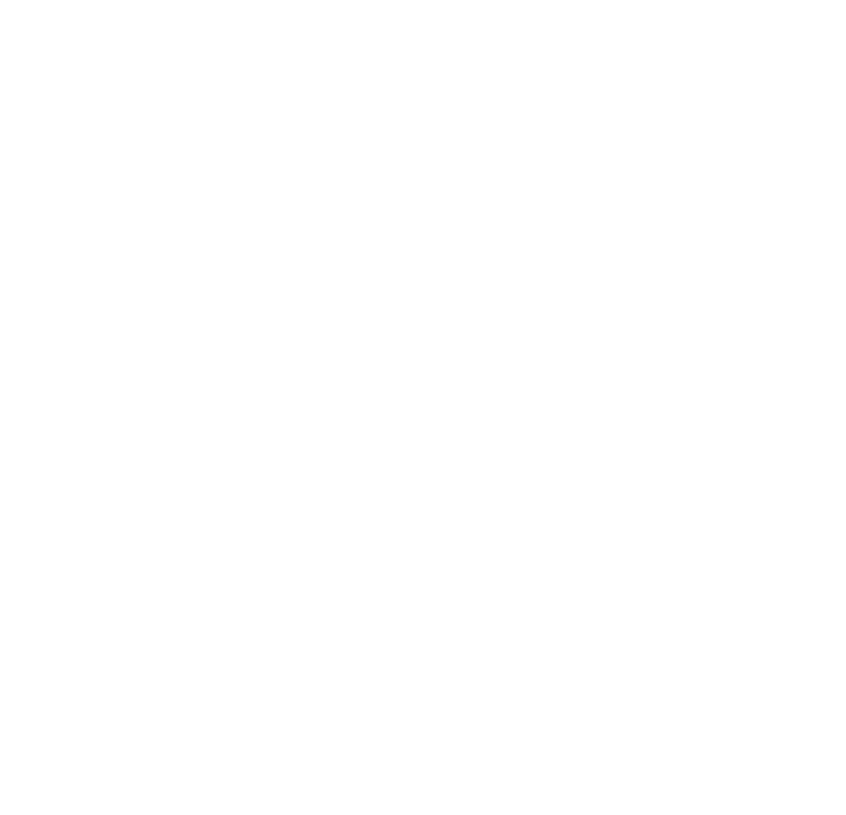
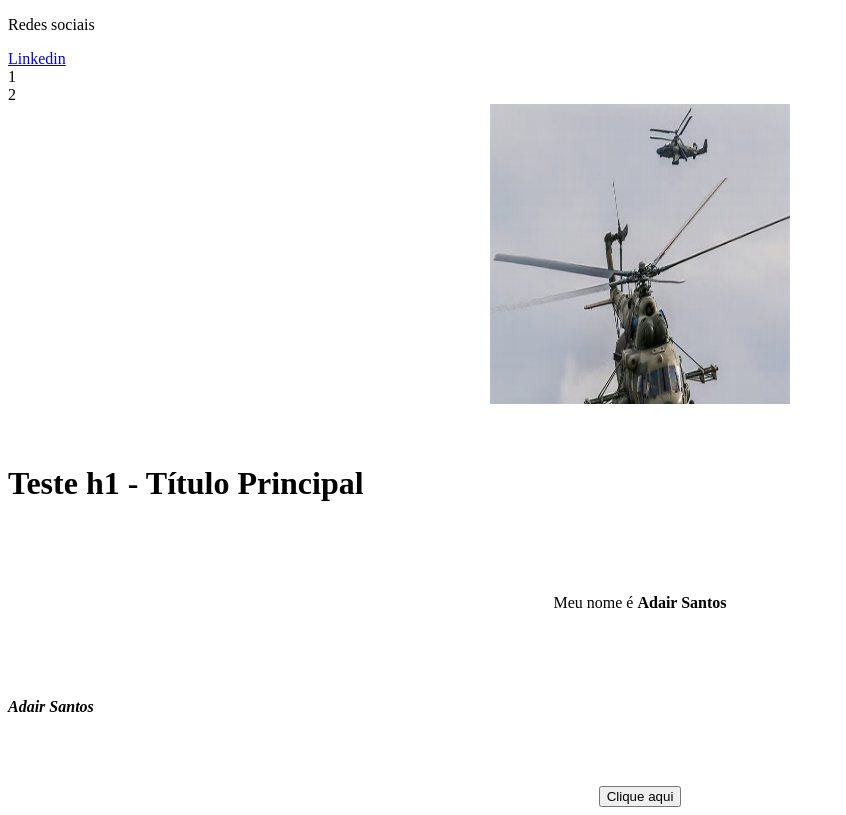
Before and after one commit to CODEADAIR/mercadodetrabalho, a plain HTML site: page Aula 2/indexx.html in a window 1280 px wide. Shown: the whole page, without its empty margins (0-846 px from the left). Drawn offline with Linux system fonts and the light colour scheme.

Commit message:
Add files via upload

```diff
--- a/Aula 2/indexx.html
+++ b/Aula 2/indexx.html
@@ -1,11 +1,30 @@
 <!DOCTYPE html>
 <html lang="pt-br">
-    <head>
-        <meta charset="UTF-8">
-        <meta name="viewport" content="width=device-width, initial-scale=1.0">
-        <title>Teste_Adair</title>
-    </head>
+
+<head>
+    <meta charset="utf-8">
+    <title>Entendo a estrutura e semântica do HTML5</title>
+    <meta name="keywords" content="HTML5, CSS3, frontend">
+    <meta name="description"
+        content="Se você quer se aventurar com o HTML5, entenda aqui a sua estrutura básica, a semântica das principais marcações novas e algumas ferramentas.">
+    <meta name="author" content="Adair Santos">
+    <link rel="stylesheet" type="text/css" href="style.css">
+    <script src="scripts.js"></script>
+</head>
+
 <body>
-    <a href="./assets/index.html"></a>
+    <p>Redes sociais</p>
+    <a href="https://linkedin.com" target="_blank">Linkedin</a>
+    <br>1<br>2<br>
+    <center><img src="./assets/drone.jpg" width="300" height="300"></center>
+    <br><br><h1>Teste h1 - Título Principal</h1>
+    <br><br><br>
+    <center><p>Meu nome é <b>Adair Santos</b></p></center>
+    <br><br><br>
+    <b><i><p>Adair Santos</p></i></b>
+    <br><br><br>
+    <center><button>Clique aqui</a></button></center>
+
 </body>
+
 </html>
```
Also changed, not shown: Aula 2/index.html (+3 -1 lines).
